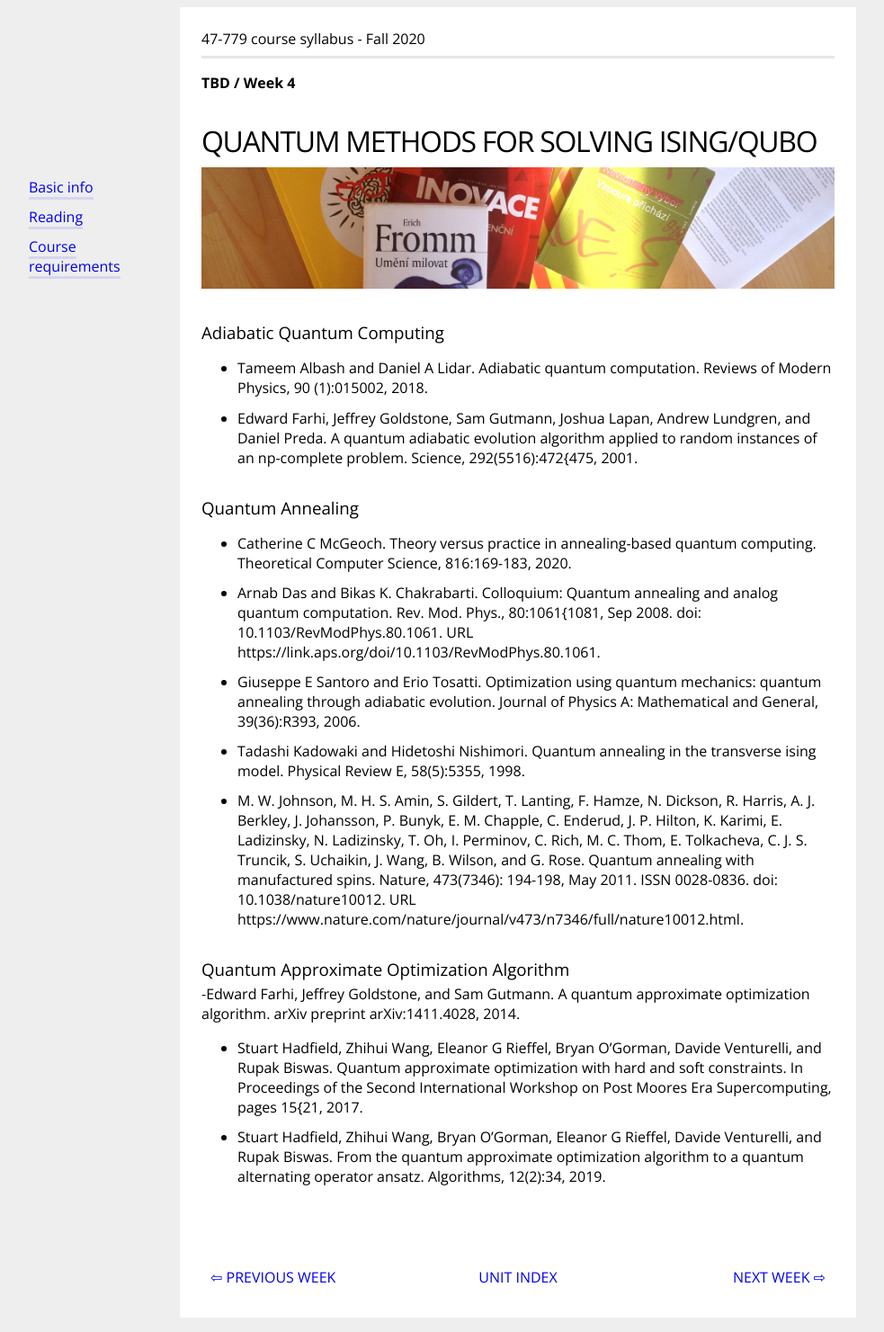
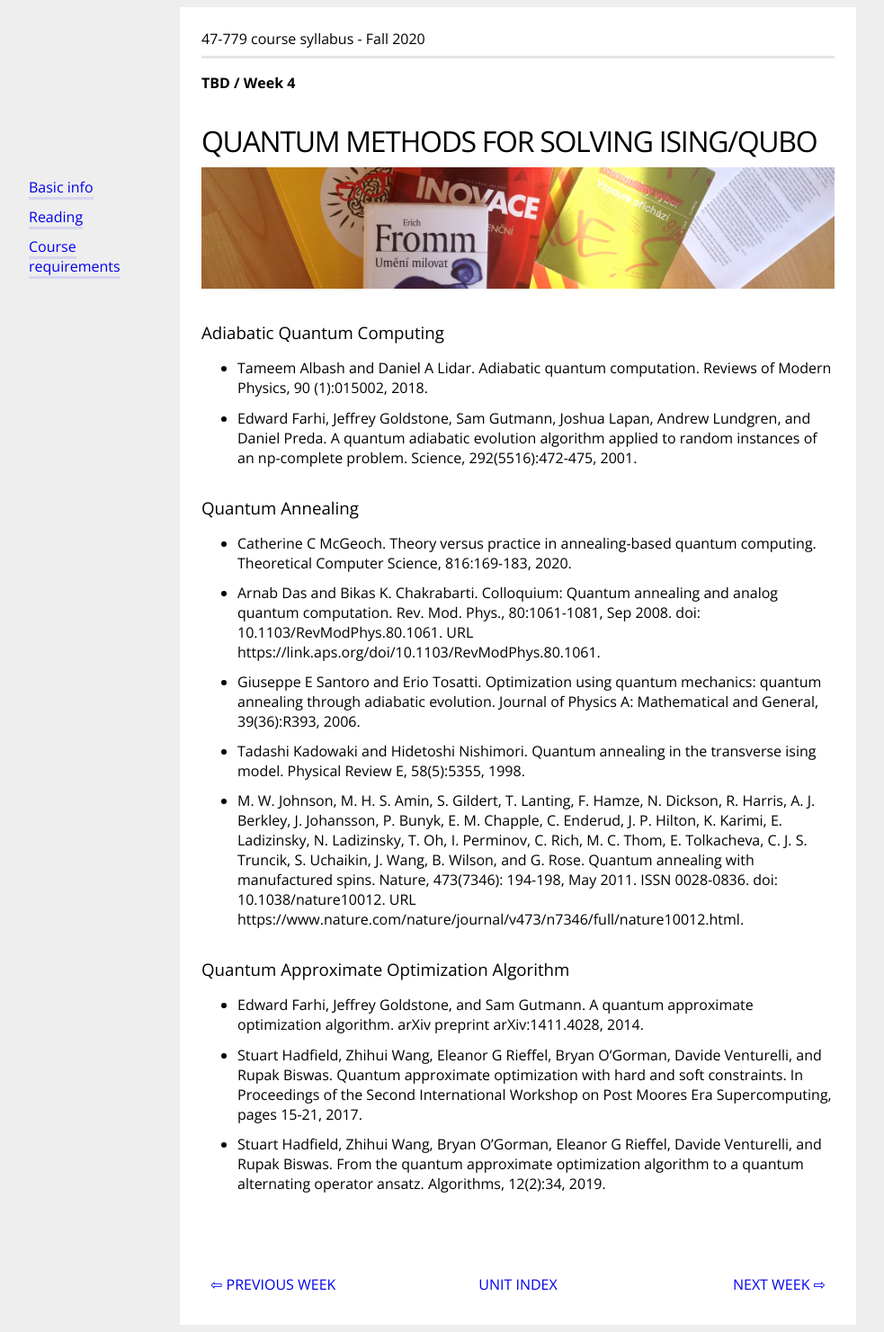
Before and after one commit to bernalde/QuIP, a Jekyll site: the page built from _syllabus/4-quantum.md, in a window 1280 px wide. Shown: the whole page at 90% size, without its empty margins (64-1047 px from the left). Built offline with Jekyll 4.4.1, drawn with Linux system fonts in a browser that asks for light colours.

```diff
--- a/_syllabus/4-quantum.md
+++ b/_syllabus/4-quantum.md
@@ -6,16 +6,16 @@ title: Quantum methods for solving Ising/QUBO
 ### Adiabatic Quantum Computing
 - Tameem Albash and Daniel A Lidar. Adiabatic quantum computation. Reviews of Modern Physics, 90 (1):015002, 2018.
 - Edward Farhi, Jeffrey Goldstone, Sam Gutmann, Joshua Lapan, Andrew Lundgren, and Daniel Preda. A quantum adiabatic evolution algorithm applied to random instances of an np-complete problem.
-Science, 292(5516):472{475, 2001.
+Science, 292(5516):472-475, 2001.
 
 ### Quantum Annealing
 - Catherine C McGeoch. Theory versus practice in annealing-based quantum computing. Theoretical Computer Science, 816:169-183, 2020.
-- Arnab Das and Bikas K. Chakrabarti. Colloquium: Quantum annealing and analog quantum computation. Rev. Mod. Phys., 80:1061{1081, Sep 2008. doi: 10.1103/RevModPhys.80.1061. URL https://link.aps.org/doi/10.1103/RevModPhys.80.1061.
+- Arnab Das and Bikas K. Chakrabarti. Colloquium: Quantum annealing and analog quantum computation. Rev. Mod. Phys., 80:1061-1081, Sep 2008. doi: 10.1103/RevModPhys.80.1061. URL https://link.aps.org/doi/10.1103/RevModPhys.80.1061.
 - Giuseppe E Santoro and Erio Tosatti. Optimization using quantum mechanics: quantum annealing through adiabatic evolution. Journal of Physics A: Mathematical and General, 39(36):R393, 2006.
 - Tadashi Kadowaki and Hidetoshi Nishimori. Quantum annealing in the transverse ising model. Physical Review E, 58(5):5355, 1998.
 - M. W. Johnson, M. H. S. Amin, S. Gildert, T. Lanting, F. Hamze, N. Dickson, R. Harris, A. J. Berkley, J. Johansson, P. Bunyk, E. M. Chapple, C. Enderud, J. P. Hilton, K. Karimi, E. Ladizinsky, N. Ladizinsky, T. Oh, I. Perminov, C. Rich, M. C. Thom, E. Tolkacheva, C. J. S. Truncik, S. Uchaikin, J. Wang, B. Wilson, and G. Rose. Quantum annealing with manufactured spins. Nature, 473(7346): 194-198, May 2011. ISSN 0028-0836. doi: 10.1038/nature10012. URL https://www.nature.com/nature/journal/v473/n7346/full/nature10012.html.
 
 ### Quantum Approximate Optimization Algorithm
--Edward Farhi, Jeffrey Goldstone, and Sam Gutmann. A quantum approximate optimization algorithm. arXiv preprint arXiv:1411.4028, 2014.
-- Stuart Hadfield, Zhihui Wang, Eleanor G Rieffel, Bryan O'Gorman, Davide Venturelli, and Rupak Biswas. Quantum approximate optimization with hard and soft constraints. In Proceedings of the Second International Workshop on Post Moores Era Supercomputing, pages 15{21, 2017.
+- Edward Farhi, Jeffrey Goldstone, and Sam Gutmann. A quantum approximate optimization algorithm. arXiv preprint arXiv:1411.4028, 2014.
+- Stuart Hadfield, Zhihui Wang, Eleanor G Rieffel, Bryan O'Gorman, Davide Venturelli, and Rupak Biswas. Quantum approximate optimization with hard and soft constraints. In Proceedings of the Second International Workshop on Post Moores Era Supercomputing, pages 15-21, 2017.
 - Stuart Hadfield, Zhihui Wang, Bryan O'Gorman, Eleanor G Rieffel, Davide Venturelli, and Rupak Biswas. From the quantum approximate optimization algorithm to a quantum alternating operator ansatz. Algorithms, 12(2):34, 2019.
```
